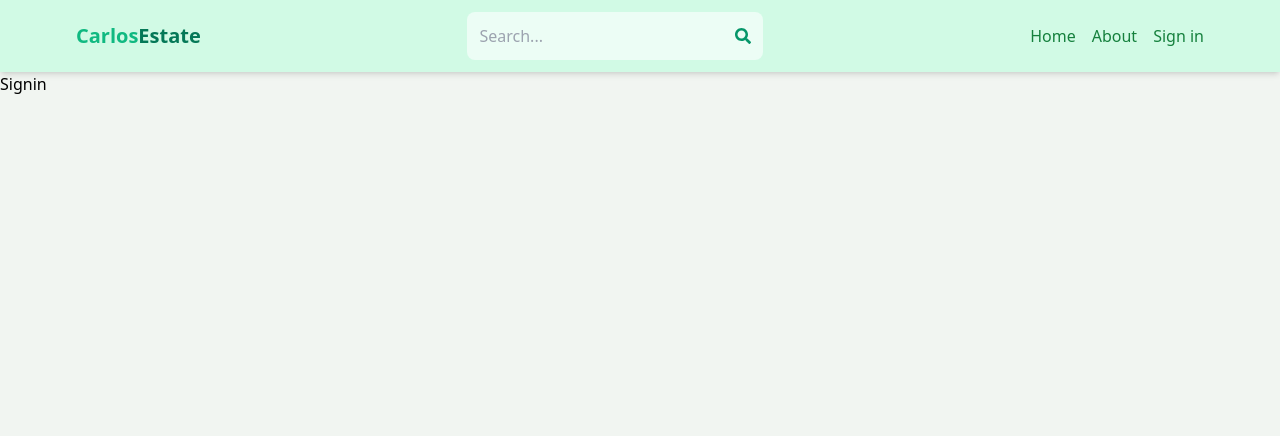
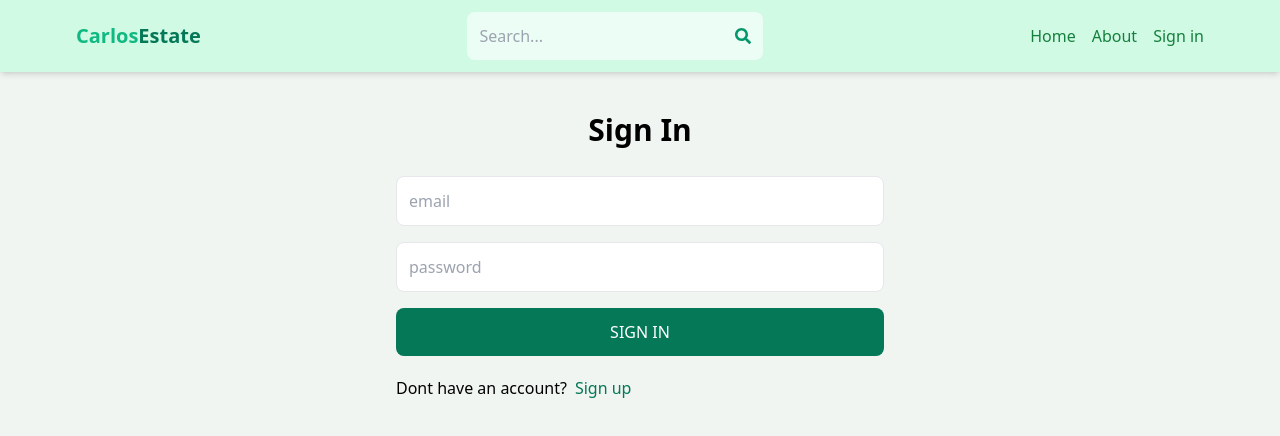
Before and after one commit to carlos-ortiz03/mern-estate, a React (Vite) app in the folder client/: page /sign-in in a window 1280 px wide. Shown: the top 436 px of the page. Built offline with nearby package versions, Linux system fonts and the light colour scheme.

Commit message:
sign in page ffunctionality

```diff
--- a/client/src/pages/Signin.jsx
+++ b/client/src/pages/Signin.jsx
@@ -1,5 +1,72 @@
-import React from "react";
+import { useState } from "react";
+import { Link, useNavigate } from "react-router-dom";
 
 export default function Signin() {
-  return <div>Signin</div>;
+  const [formData, setFormData] = useState({});
+  const [error, setError] = useState("");
+  const [loading, setLoading] = useState(false);
+  const navigate = useNavigate();
+  const handleChange = (e) => {
+    setFormData({ ...formData, [e.target.id]: e.target.value });
+  };
+  const handleSubmit = async (e) => {
+    try {
+      e.preventDefault();
+      setLoading(true);
+      const res = await fetch("/api/auth/signin", {
+        method: "POST",
+        headers: {
+          "Content-Type": "application/json",
+        },
+        body: JSON.stringify(formData),
+      });
+      const data = await res.json();
+      if (data.success) {
+        setError(data.message);
+        setLoading(false);
+        return;
+      }
+      setLoading(false);
+      setError(null);
+      navigate("/");
+    } catch (error) {
+      setLoading(false);
+      setError(error.message);
+    }
+  };
+  console.log(formData);
+  return (
+    <div className="p-3 max-w-lg mx-auto">
+      <h1 className="text-3xl text-center font-semibold my-7">Sign In</h1>
+      <form onSubmit={handleSubmit} action="" className="flex flex-col gap-4">
+        <input
+          type="email"
+          placeholder="email"
+          className="block border p-3 rounded-lg"
+          id="email"
+          onChange={handleChange}
+        />
+        <input
+          type="password"
+          placeholder="password"
+          className="block border p-3 rounded-lg"
+          id="password"
+          onChange={handleChange}
+        />
+        <button
+          disabled={loading}
+          className="rounded-lg bg-emerald-700 text-white p-3 uppercase hover:opacity-95 disabled:opacity-80"
+        >
+          {loading ? "Loading..." : "Sign In"}
+        </button>
+      </form>
+      <div className="flex gap-2 mt-5">
+        <p>Dont have an account?</p>
+        <Link to="/sign-up">
+          <span className="text-emerald-700">Sign up</span>
+        </Link>
+      </div>
+      {error && <p className="text-red-500 mt-3">{error}</p>}
+    </div>
+  );
 }
```
